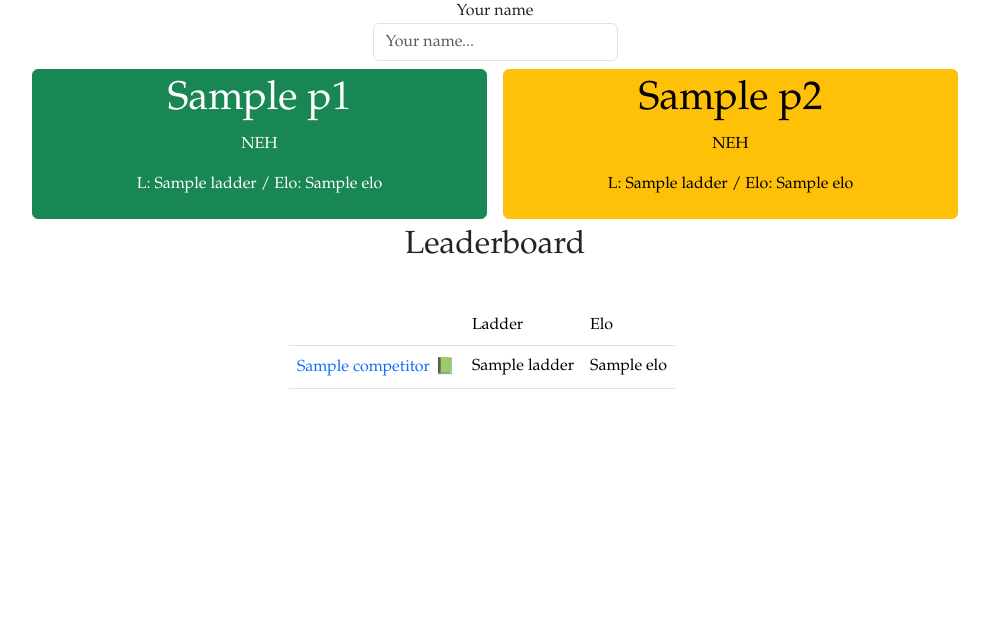
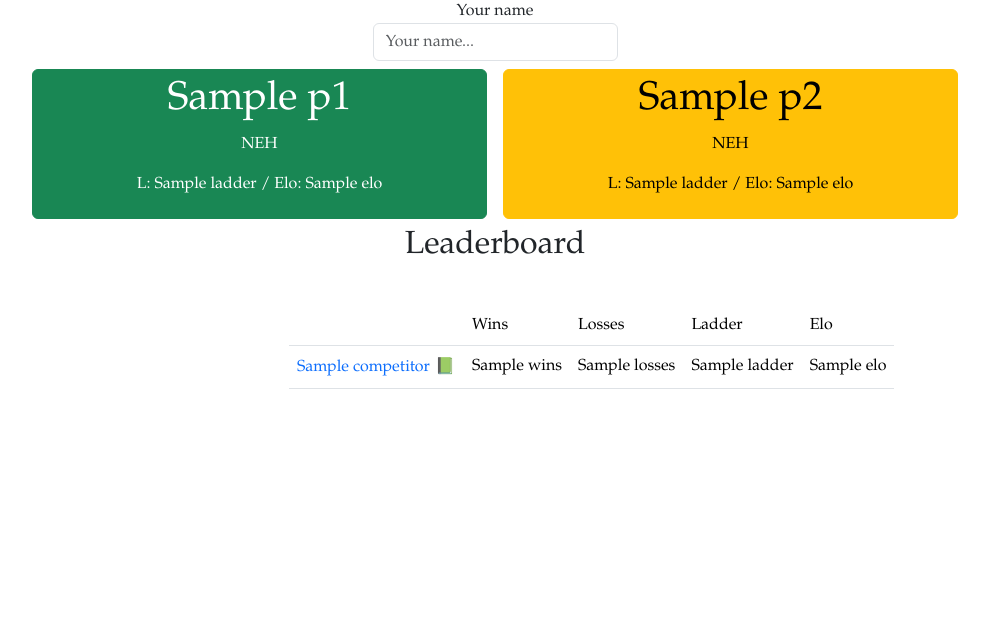
Before and after one commit to jftsang/hymnsmash, a Flask app: template templates/index.html in a window 1280 px wide. Shown: the part 17-646 px from the top of the page, without its empty margins (145-1134 px from the left). Run offline with Flask 3, Linux system fonts and the light colour scheme; the template is opened without the code that fills it: most values are stand-ins (such as "Sample title", 1, 10 or a date in 2020).

Commit message:
Show wins/losses on leaderboard

```diff
--- a/templates/leaderboard.html
+++ b/templates/leaderboard.html
@@ -2,8 +2,11 @@
 <div class="leaderboard-div overflow-auto">
     <table id="leaderboard" class="table">
         <thead>
+
         <tr>
             <td></td>
+            <td>Wins</td>
+            <td>Losses</td>
             <td data-bs-toggle="tooltip"
                 title="Number of consecutively won matches.">Ladder
             </td>
@@ -30,6 +33,8 @@
                            class="btn p-0 m-0"
                            href="{{ c | hymnary_url }}">📗</a></span>
                 </td>
+                <td>{{ c.wins }}</td>
+                <td>{{ c.losses }}</td>
                 <td data-bs-toggle="tooltip" data-bs-html="true"
                     title="This hymn has won <strong>{{ c.ladder }}</strong>
                     consecutive matches.">{{ c.ladder }}</td>
```
